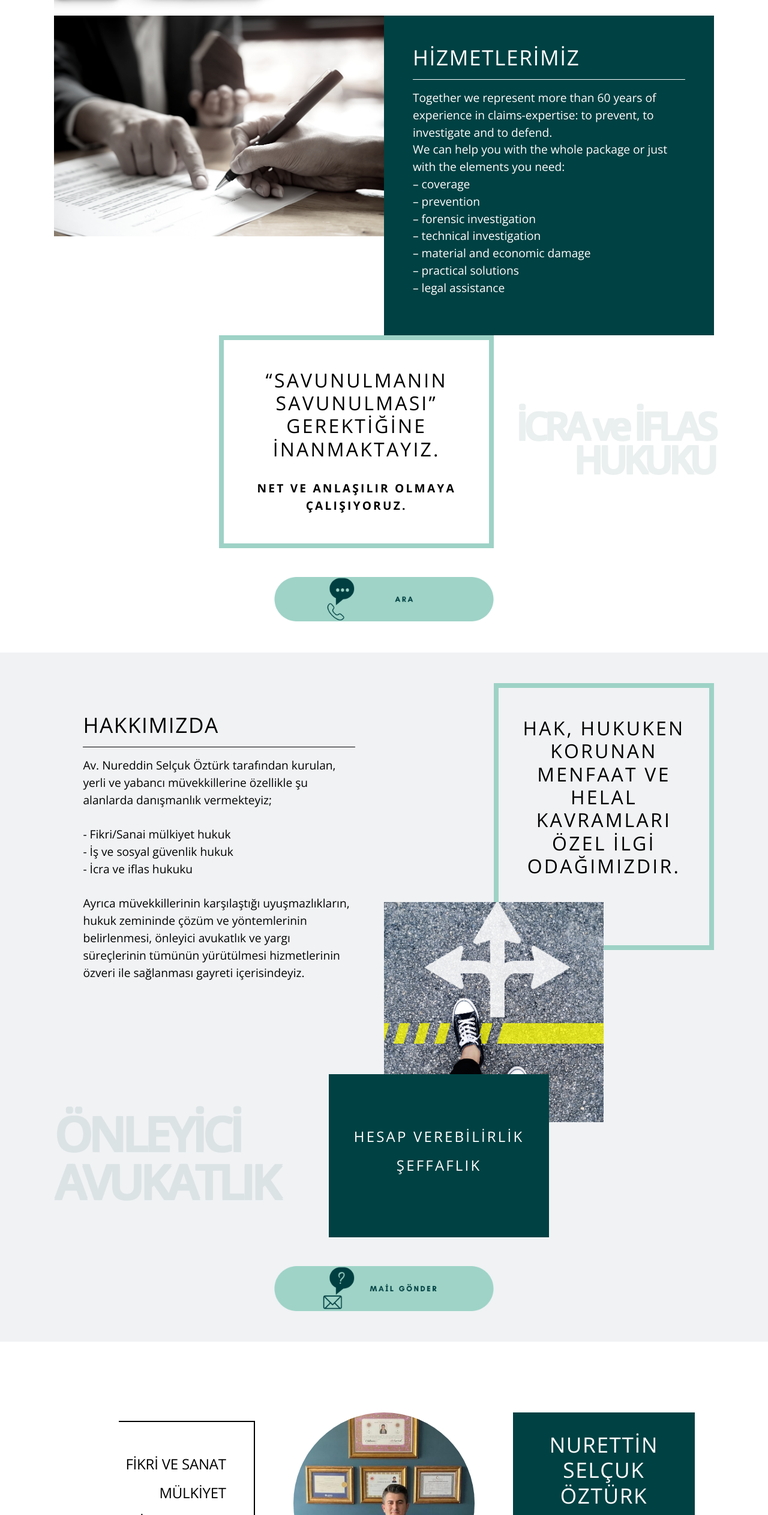
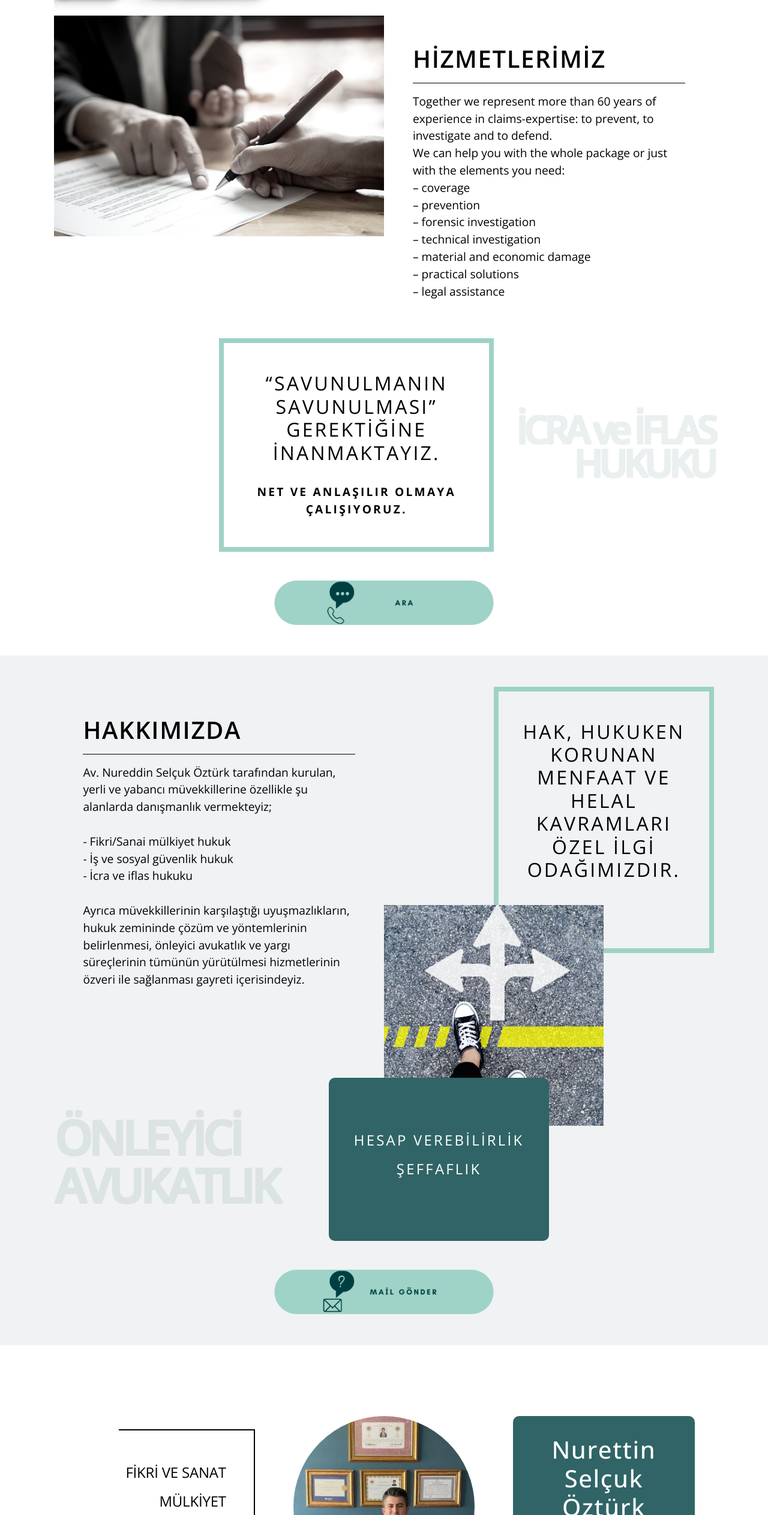
Before and after one commit to recepdemrci/legal-consultancy-app, a React (Create React App) app: page / in a window 1280 px wide. Shown: the part 1003-3529 px from the top of the page at 60% size. Built offline with nearby package versions, Linux system fonts and the light colour scheme.

Commit message:
format fixed

```diff
--- a/public/index.html
+++ b/public/index.html
@@ -7,7 +7,7 @@
 
     <!-- Google Fonts -->
     <link href="https://fonts.googleapis.com/css2?family=Open+Sans:wght@300;400;500;600;700;800&display=swap" rel="stylesheet">
-
+    <link href="https://fonts.googleapis.com/css2?family=Open+Sans:wght@300;400;500;600;700;800&family=Noto+Sans+Lycian:wght@400&display=swap" rel="stylesheet">
     <!-- CSS Stylesheets -->
     <link href="https://cdn.jsdelivr.net/npm/bootstrap@5.2.2/dist/css/bootstrap.min.css" rel="stylesheet" integrity="sha384-Zenh87qX5JnK2Jl0vWa8Ck2rdkQ2Bzep5IDxbcnCeuOxjzrPF/et3URy9Bv1WTRi" crossorigin="anonymous">
   </head>
--- a/src/assets/styles/Card.css
+++ b/src/assets/styles/Card.css
@@ -23,14 +23,13 @@
 
 .service-card {
   padding: 3rem;
-  color: white;
-  background-color: #004143;
+  color: black;
 }
 
 .service-card .title {
   letter-spacing: 0.1rem;
-  font-weight: 400;
-  font-size: 2.2rem;
+  font-weight: 600;
+  font-size: 2.5rem;
 }
 
 .service-card .body {
@@ -39,7 +38,6 @@
 }
 
 .service-card .line {
-  color: white;
   text-align: center;
   opacity: unset;
 }
@@ -51,8 +49,8 @@
 
 .info-card .title {
   letter-spacing: 0.1rem;
-  font-weight: 400;
-  font-size: 2.2rem;
+  font-weight: 600;
+  font-size: 2.5rem;
 }
 
 .info-card .body {
@@ -66,7 +64,8 @@
 }
 
 .word-card {
-  background-color: #004143;
+  background: #306466;
+  border-radius: 10px;
   padding: 5rem 2rem;
 }
 
@@ -94,16 +93,17 @@
 }
 
 .cv-card {
-  background-color: #004143;
-  padding: 2rem 3rem;
+  background: #306466;
+  border-radius: 10px;
+  padding: 2rem 2rem;
   font-weight: 200;
   letter-spacing: 0.1rem;
   font-size: 1.2rem;
 }
 
 .cv-card .title {
-  font-weight: 400;
-  font-size: 2.2rem;
+  font-weight: 500;
+  font-size: 2.5rem;
   color: white;
   letter-spacing: 0.1rem;
 }
@@ -138,7 +138,6 @@
   background-color: #f0f2f4;
   padding: 3rem 1rem;
   color: black;
-  letter-spacing: 0.2rem;
   position: relative;
   z-index: 1;
 }
@@ -146,7 +145,7 @@
 .address-card .title {
   font-size: 2rem;
   letter-spacing: 0.1rem;
-  font-weight: 400;
+  font-weight: 600;
 }
 
 
--- a/src/components/BottomContainer.jsx
+++ b/src/components/BottomContainer.jsx
@@ -31,7 +31,7 @@
         <div class="col-xl-4 col-11 text-center align-self-center">
           <Card
             name="cv-card"
-            title="NURETTİN SELÇUK ÖZTÜRK"
+            title="Nurettin Selçuk Öztürk"
             body={
               <p>
                 <br />
```
